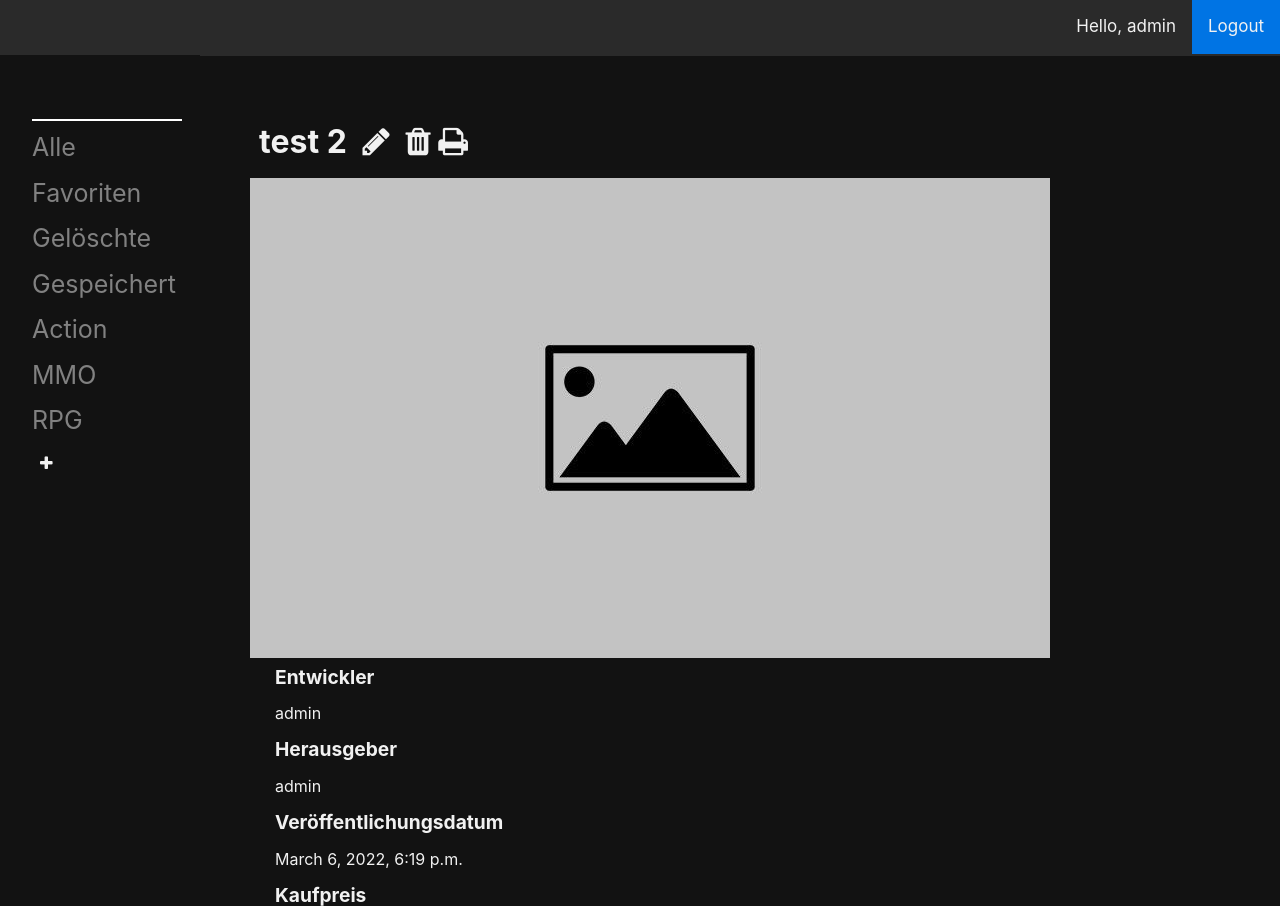
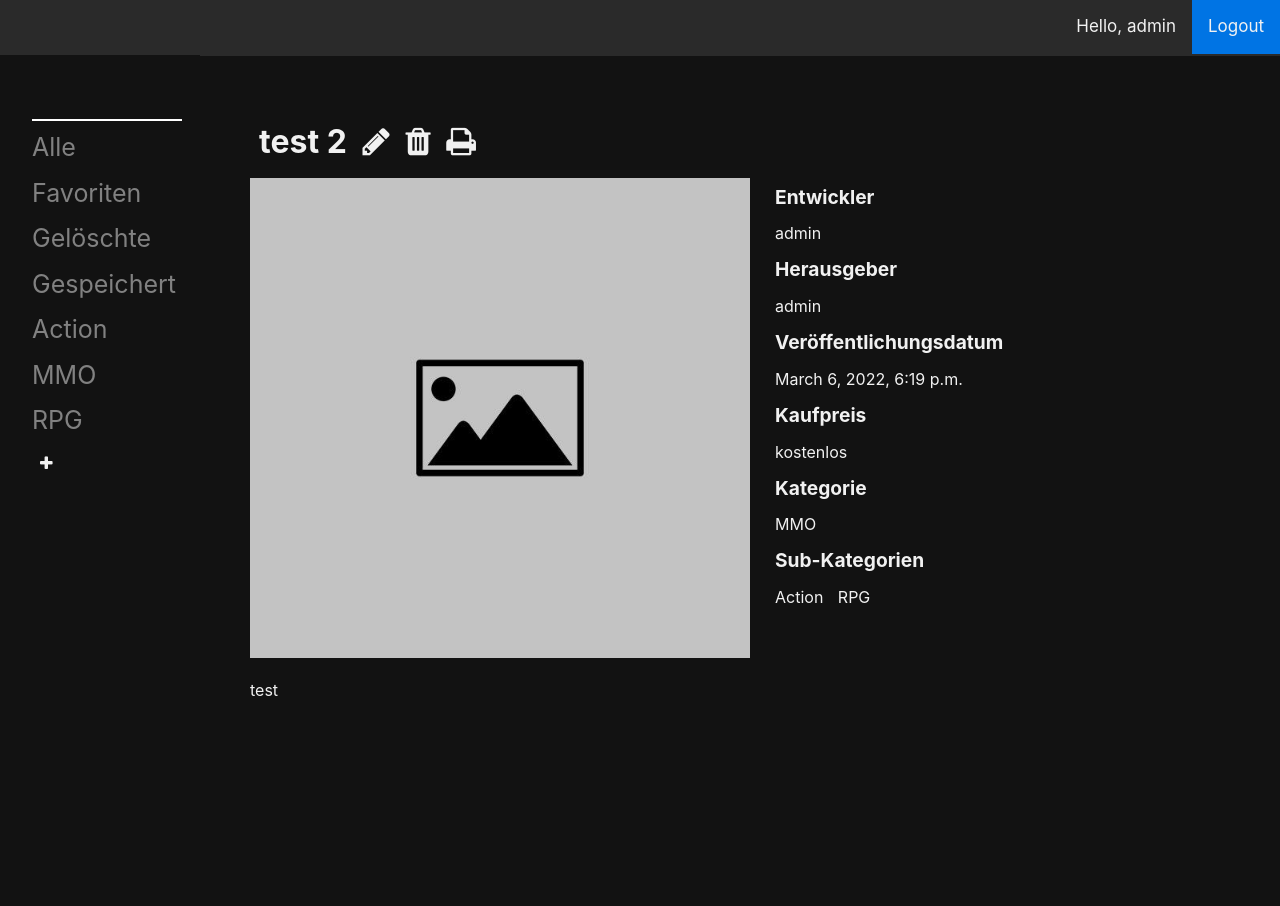
Before and after one commit to Funf-Steht-fur-Lifestyle/game-launcher, a Django app: page /app/game/3 in a window 1280 px wide. Shown: the top 906 px of the page. After the commit the page ends 696 px from the top, so only its background shows below. Run offline with Django 4.2, Linux system fonts and the light colour scheme; a user stored in the database is signed in; data comes from the database, SQL or seed files in the repository; both versions use the stored data as it was after the commit; some libraries are stand-ins or nearby versions.

Commit message:
[upd] change pdf button

```diff
--- a/myapp/templates/game/page.html
+++ b/myapp/templates/game/page.html
@@ -9,6 +9,19 @@
     <link rel="stylesheet" href="{% static 'assets/css/game.css' %}" />
   {% endblock extrastylesheets %}
 
+  <style>
+    @media print {
+      .parent {
+        overflow: auto;
+        display: block;
+      }
+    }
+    img {
+      max-width : 500px;
+      max-height: 500px;
+    }
+  </style>
+
   <div class="grid-container">
     <div class="game-details">
       <div class="game-title">
@@ -17,7 +30,7 @@
           <button class="update-game-btn button" type="button" name="button" data-form-url="{% url 'update_game' game.pk %}"><span class="fa fa-pencil"></span></button>
           <a href="{% url 'delete_game' game.pk %}"><span class="fa fa-trash"></span></a>
         {% endif %}
-        <a href="{% url 'print_game' game.id %}" class="button"><span class="fa fa-print"></span></a>
+        <button class="button" onclick="window.print()"> <span class="fa fa-print"> </span> </button>
       </div>
 
       <div class="game-thumb"><img src="{{ game.thumbnail.url }}" /></div>
```
Also changed, not shown: db.sqlite3.
